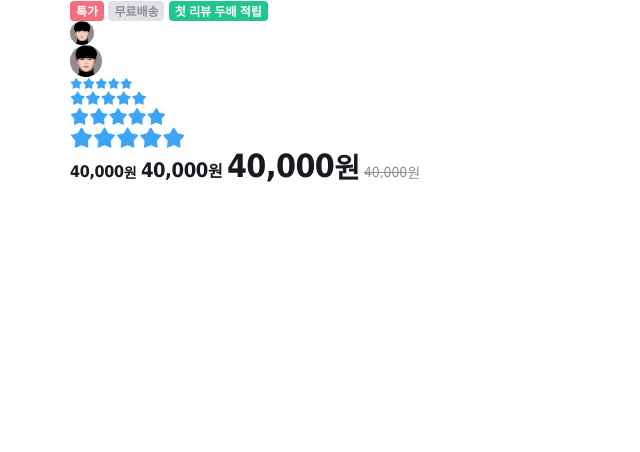
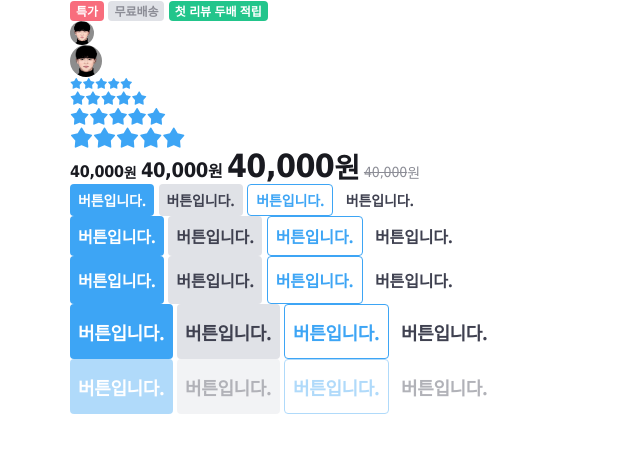
Before and after one commit to k9want/tomorrow-house, a website: page index.html in a window 1280 px wide. Shown: the whole page, without its empty margins (0-640 px from the left). Drawn offline with nearby package versions, Linux system fonts and the light colour scheme; files that its build step writes are made by us from their sources; files whose address does not match are found by name.

Commit message:
💄 Implement button components

```diff
--- a/index.html
+++ b/index.html
@@ -97,6 +97,45 @@
           <span class="currency">원</span>
         </div>
       </div>
+
+      <div>
+        <button type="button" class="btn-primary btn-32">버튼입니다.</button>
+        <button type="button" class="btn-secondary btn-32">버튼입니다.</button>
+        <button type="button" class="btn-outlined btn-32">버튼입니다.</button>
+        <button type="button" class="btn-ghost btn-32">버튼입니다.</button>
+      </div>
+      <div>
+        <button type="button" class="btn-primary btn-40">버튼입니다.</button>
+        <button type="button" class="btn-secondary btn-40">버튼입니다.</button>
+        <button type="button" class="btn-outlined btn-40">버튼입니다.</button>
+        <button type="button" class="btn-ghost btn-40">버튼입니다.</button>
+      </div>
+      <div>
+        <button type="button" class="btn-primary btn-48">버튼입니다.</button>
+        <button type="button" class="btn-secondary btn-48">버튼입니다.</button>
+        <button type="button" class="btn-outlined btn-48">버튼입니다.</button>
+        <button type="button" class="btn-ghost btn-48">버튼입니다.</button>
+      </div>
+      <div>
+        <button type="button" class="btn-primary btn-55">버튼입니다.</button>
+        <button type="button" class="btn-secondary btn-55">버튼입니다.</button>
+        <button type="button" class="btn-outlined btn-55">버튼입니다.</button>
+        <button type="button" class="btn-ghost btn-55">버튼입니다.</button>
+      </div>
+      <div>
+        <button type="button" class="btn-primary btn-55" disabled>
+          버튼입니다.
+        </button>
+        <button type="button" class="btn-secondary btn-55" disabled>
+          버튼입니다.
+        </button>
+        <button type="button" class="btn-outlined btn-55" disabled>
+          버튼입니다.
+        </button>
+        <button type="button" class="btn-ghost btn-55" disabled>
+          버튼입니다.
+        </button>
+      </div>
     </div>
   </body>
 </html>
--- a/styles/main.scss
+++ b/styles/main.scss
@@ -15,5 +15,6 @@
 @import './modules/avators';
 @import './modules/start-ratings';
 @import './modules/prices';
+@import './modules/buttons';
 
 @import './layouts/grids';
--- /dev/null
+++ b/styles/modules/_buttons.scss
@@ -0,0 +1,78 @@
+%btn-base {
+  @include inline-flexbox();
+  padding: 0 8px;
+  font-weight: 700;
+  border-radius: 4px;
+
+  &:disabled {
+    opacity: 0.4;
+    cursor: not-allowed;
+  }
+}
+
+// Button Styles
+.btn-primary {
+  @extend %btn-base;
+  color: $white;
+  background-color: $blue;
+  transition: background-color 200ms ease-in-out;
+
+  &:not(:disabled):hover {
+    background-color: $blue-dark;
+  }
+}
+
+.btn-secondary {
+  @extend %btn-base;
+  color: $primary;
+  background-color: $border;
+  transition: background-color 200ms ease-in-out;
+
+  &:not(:disabled):hover {
+    background-color: $tertiary;
+  }
+}
+
+.btn-outlined {
+  @extend %btn-base;
+  color: $blue;
+  background-color: $white;
+  border: 1px solid $blue;
+  transition: background-color 200ms ease-in-out;
+
+  &:not(:disabled):hover {
+    background-color: $blue-light;
+  }
+}
+
+.btn-ghost {
+  @extend %btn-base;
+  color: $primary;
+  background-color: transparent;
+  transition: color 200ms ease-in-out;
+
+  &:not(:disabled):hover {
+    color: $secondary;
+  }
+}
+
+// Button Sizes
+.btn-32 {
+  @include text-style(14);
+  height: 32px;
+}
+
+.btn-40 {
+  @include text-style(16);
+  height: 40px;
+}
+
+.btn-48 {
+  @include text-style(16);
+  height: 48px;
+}
+
+.btn-55 {
+  @include text-style(18);
+  height: 55px;
+}
```
